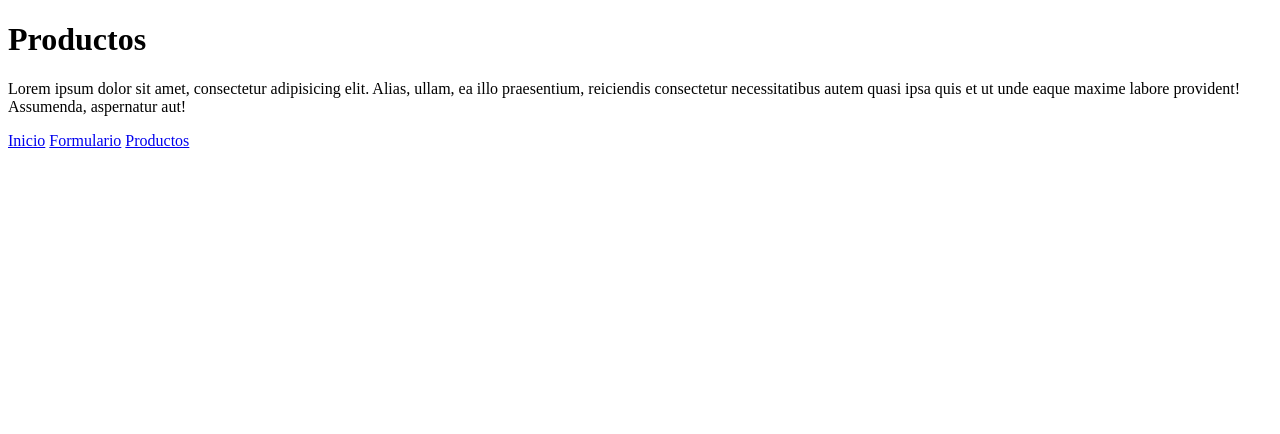
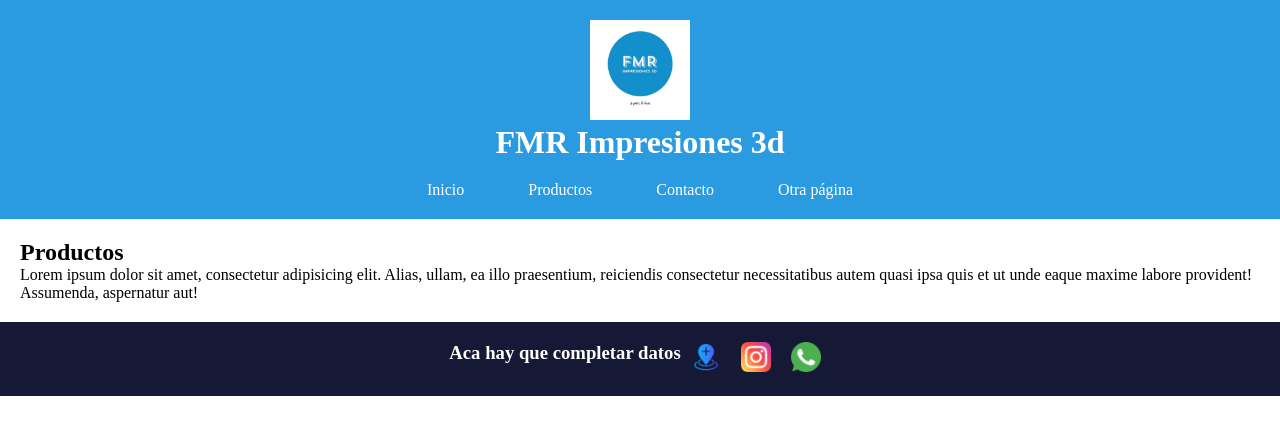
Before and after one commit to rozuccali/Codo-a-codo, a plain HTML site: page productos.html in a window 1280 px wide. Drawn offline with Linux system fonts and the light colour scheme.

Commit message:
Add files via upload

```diff
--- a/productos.html
+++ b/productos.html
@@ -4,14 +4,45 @@
     <meta charset="UTF-8">
     <meta name="viewport" content="width=device-width, initial-scale=1.0">
     <title>Productos</title>
+    <link rel="stylesheet" href="styles.css">
+    <link rel="stylesheet" href="fonts.css">
+    <link rel="shortcut icon" type="image/x-icon" href="./fotos/logo/2A9AE1AC-131A-4BC9-9BAF-884E038FA247_1_201_a.jpeg">
 </head>
 <body>
+    <header class="header">
+        <div class="logo" class="top">
+            <img src="./fotos/logo/29901150-EA84-4461-98B3-08C69E8A7537.jpeg" alt="Logo de la Empresa">
+
+
+            <H1>FMR Impresiones 3d</H1>
+
+
+        </div>
+
+        <div class="navbar">
+            <nav>
+                <a href="./index.html" class="btn">Inicio</a>
+                <a href="./productos.html" class="btn">Productos</a>
+                <a href="./Formulario.html" class="btn">Contacto</a>
+                <a href="" class="btn">Otra página</a>
+            </nav>
+        </div>
+    </header>
     <div>
-    <H1>Productos</H1>
-    <p>Lorem ipsum dolor sit amet, consectetur adipisicing elit. Alias, ullam, ea illo praesentium, reiciendis consectetur necessitatibus autem quasi ipsa quis et ut unde eaque maxime labore provident! Assumenda, aspernatur aut!</p>
-    </div>
-    <a href="index.html">Inicio</a>
-    <a href="Formulario.html" title="Contacto">Formulario</a>
-    <a href="productos.html" target="_blank">Productos</a>
+    <main>
+        <h2>Productos</h2>
+        <p>Lorem ipsum dolor sit amet, consectetur adipisicing elit. Alias, ullam, ea illo praesentium, reiciendis consectetur necessitatibus autem quasi ipsa quis et ut unde eaque maxime labore provident! Assumenda, aspernatur aut!</p>
+
+    </main>
+    <Footer>
+
+        <nav class="bottom-nav">
+            <h3>Aca hay que completar datos</h3>
+            <a href="" class="btn"><img src="./fotos/redes/adress.png" alt=""></a>
+            <a href="" class="btn"><img src="./fotos/redes/instagram.png" alt=""></a>
+            <a href="" class="btn"><img src="./fotos/redes/whatsapp.png" alt=""></a>
+
+        </nav>
+    </Footer>
 </body>
 </html>
--- a/styles.css
+++ b/styles.css
@@ -1,17 +1,67 @@
-div {
-    background-color: #48e;
+*{
+    margin: 0;
+    padding: 0;
+}
+.header {
+    background-color: #2A9AE1; /* fondo encabezado */
+    color: white; /* texto del encabezado */
     padding: 20px;
-    font-family: sans-serif;
-    border-left: 2px solid #999;
+    text-align: center;
 }
 
-h1 {
-    margin: 0;
-    text-align: center;
-    color: #fff
+.logo img {
+    width: 100px;
+    height: auto; /* tamaño de la imagewn */
 }
 
-p{
-    text-align: justify;
-    color: #eee
+.navbar {
+    margin-top: 20px;
 }
+
+.navbar nav a {
+    text-decoration: none;
+}
+
+.navbar .btn {
+    background-color: transparent;
+    border: none;
+    cursor: pointer;
+    padding: 10px 20px;
+    margin: 0 10px;
+    color: white;
+
+}
+
+.navbar .btn:hover {
+    background-color: rgba(255, 246, 255, 0.8) ; /* Color de fondo al pasar el mouse */
+    color: black;
+    border-radius: 20%;
+}
+
+/* Estilos del contenido principal */
+main {
+    padding: 20px;
+}
+
+/* Estilos del pie de página */
+footer {
+    background-color: #151935; /* Color de fondo del pie de página */
+    color: white; /* Color del texto del pie de página */
+    text-align: center;
+    padding: 20px;
+}
+
+.bottom-nav {
+    display: flex;
+    justify-content: center;
+}
+
+.bottom-nav a {
+    margin: 0 10px;
+    display: inline-block;
+}
+
+.bottom-nav img {
+    width: 30px; /* Tamaño de las imágenes */
+    height: auto; /* Mantener la proporción */
+}
```
Also changed, not shown: Formulario.html (+35 -3 lines), index.html (+39 -7 lines), fotos/redes/adress.png (added), fotos/redes/instagram.png (added), fotos/redes/whatsapp.png (added).
